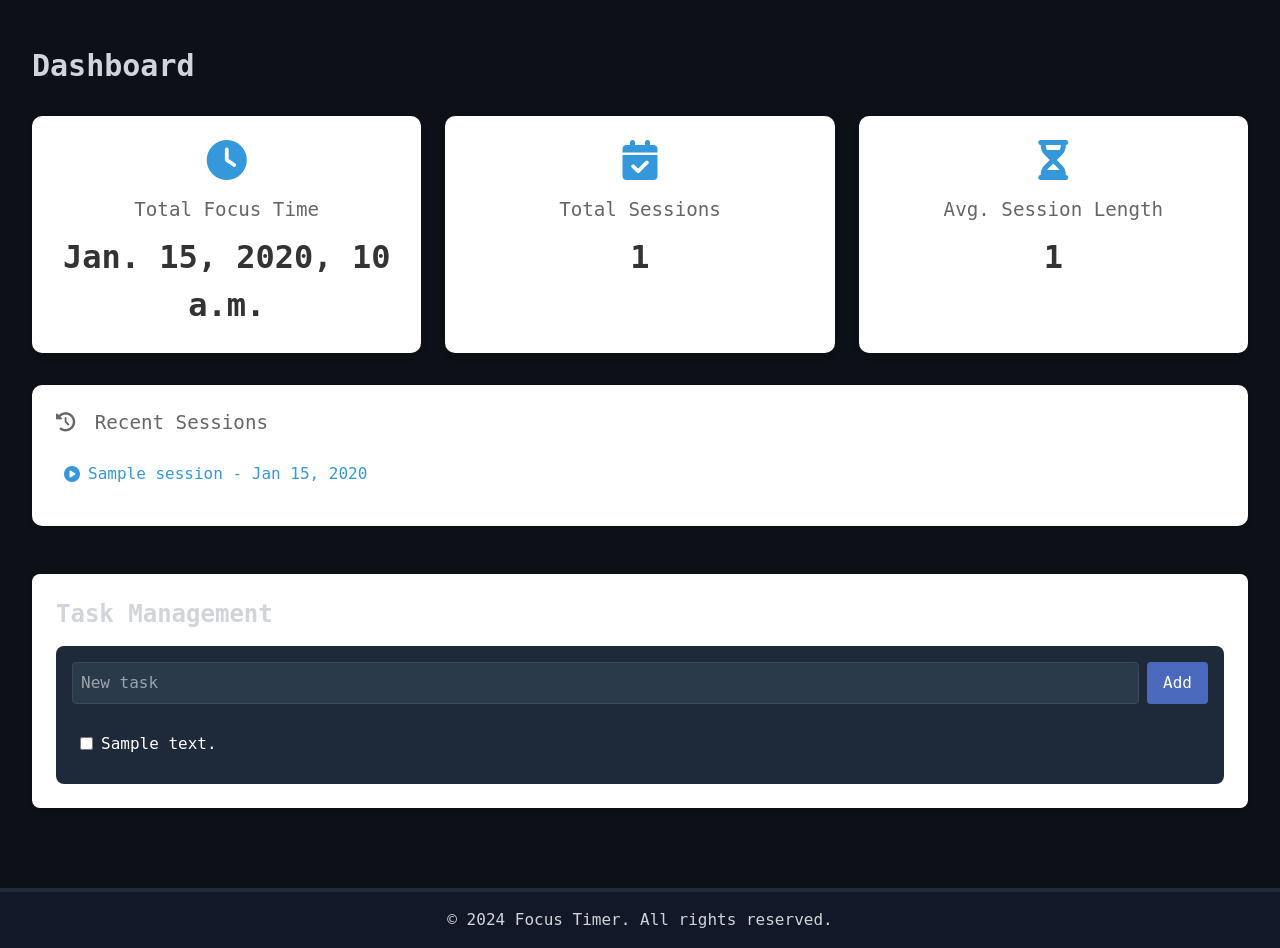
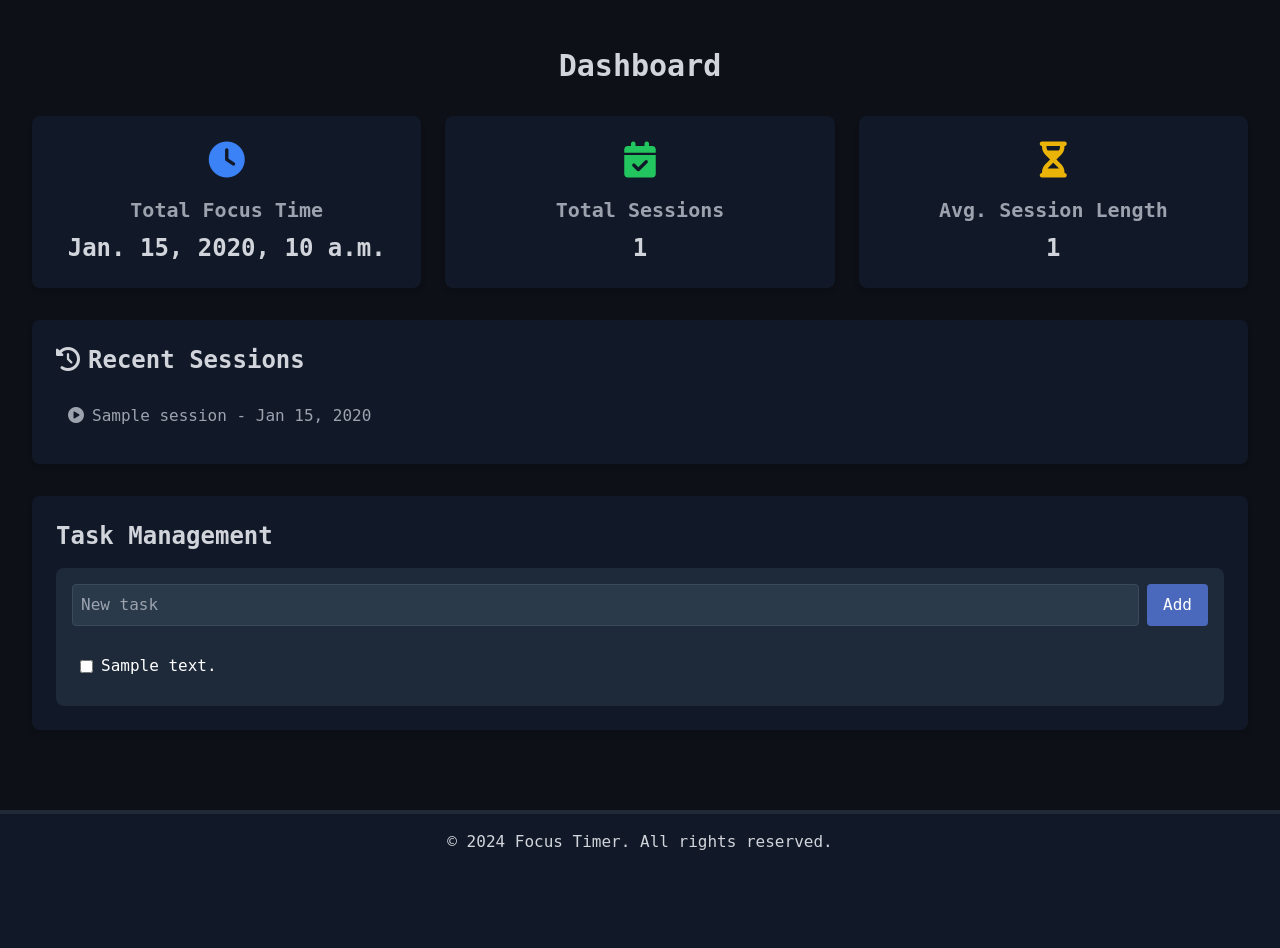
Before and after one commit to saurav-codes/focus-timer-v, a Django app: template templates/realtime_timer/dashboard.html in a window 1280 px wide. Shown: the part 68-1016 px from the top of the page. After the commit the page ends 918 px from the top, so only its background shows below. Run offline with Django 5.2, Linux system fonts and the light colour scheme; the template is opened without the code that fills it: most values are stand-ins (such as "Sample title", 1, 10 or a date in 2020); some libraries are stand-ins or nearby versions; some web fonts are replaced.

Commit message:
refactored dashboard UI

```diff
--- a/assets/css/dashboard.css
+++ /dev/null
@@ -1,125 +0,0 @@
-.dashboard-container {
-    max-width: 1200px;
-    margin: 0 auto;
-    padding: 2rem;
-    font-family: 'Arial', sans-serif;
-}
-
-.dashboard-title {
-    font-size: 2.5rem;
-    color: #333;
-    margin-bottom: 2rem;
-    text-align: center;
-    text-transform: uppercase;
-    letter-spacing: 2px;
-}
-
-.stats-grid {
-    display: grid;
-    grid-template-columns: repeat(auto-fit, minmax(250px, 1fr));
-    gap: 1.5rem;
-    margin-bottom: 2rem;
-}
-
-.stat-card {
-    background-color: #fff;
-    border-radius: 10px;
-    padding: 1.5rem;
-    box-shadow: 0 4px 6px rgba(0, 0, 0, 0.1);
-    text-align: center;
-    transition: transform 0.3s ease;
-}
-
-.stat-card:hover {
-    transform: translateY(-5px);
-}
-
-.stat-icon {
-    font-size: 2.5rem;
-    color: #3498db;
-    margin-bottom: 1rem;
-}
-
-.stat-card h3 {
-    font-size: 1.2rem;
-    color: #666;
-    margin-bottom: 0.5rem;
-}
-
-.stat-card p {
-    font-size: 2rem;
-    font-weight: bold;
-    color: #333;
-}
-
-.chart-container {
-    display: grid;
-    grid-template-columns: repeat(auto-fit, minmax(400px, 1fr));
-    gap: 2rem;
-    margin-bottom: 2rem;
-}
-
-.chart-card {
-    background-color: #fff;
-    border-radius: 10px;
-    padding: 1.5rem;
-    box-shadow: 0 4px 6px rgba(0, 0, 0, 0.1);
-}
-
-.chart-card h3 {
-    font-size: 1.2rem;
-    color: #666;
-    margin-bottom: 1rem;
-    text-align: center;
-}
-
-.recent-sessions {
-    background-color: #fff;
-    border-radius: 10px;
-    padding: 1.5rem;
-    box-shadow: 0 4px 6px rgba(0, 0, 0, 0.1);
-}
-
-.recent-sessions h3 {
-    font-size: 1.2rem;
-    color: #666;
-    margin-bottom: 1rem;
-}
-
-.recent-sessions ul {
-    list-style-type: none;
-    padding: 0;
-}
-
-.recent-sessions li {
-    margin-bottom: 0.5rem;
-    padding: 0.5rem;
-    border-radius: 5px;
-    transition: background-color 0.3s ease;
-}
-
-.recent-sessions li:hover {
-    background-color: #f0f0f0;
-}
-
-.recent-sessions a {
-    color: #3498db;
-    text-decoration: none;
-    display: flex;
-    align-items: center;
-}
-
-.recent-sessions a:hover {
-    text-decoration: underline;
-}
-
-.recent-sessions i {
-    margin-right: 0.5rem;
-}
-
-@media (max-width: 768px) {
-    .stats-grid,
-    .chart-container {
-        grid-template-columns: 1fr;
-    }
-}
--- a/templates/base.html
+++ b/templates/base.html
@@ -1,6 +1,6 @@
 {% load static %}
 <!DOCTYPE html>
-<html lang="en">
+<html lang="en" class="dark">
     <head>
         <meta charset="UTF-8">
         <meta name="viewport" content="width=device-width, initial-scale=1.0">
@@ -85,14 +85,14 @@
                 <a href="{% url 'realtime_timer:landing-page' %}" class="text-2xl font-bold pixelated">Focus Timer</a>
                 <ul class="flex space-x-4">
                     {% if user.is_authenticated %}
-                        <li><a href="{% url 'realtime_timer:session-form-view' %}" class="hover:text-dark-300 pixelated">Timer</a></li>
-                        <li><a href="{% url 'realtime_timer:sessions-list-view' %}" class="hover:text-dark-300 pixelated">Sessions</a></li>
-                        <li><a href="{% url 'realtime_timer:dashboard-view' %}" class="hover:text-dark-300 pixelated">Dashboard</a></li>
-                        <li><a class="hover:text-dark-300 pixelated">{{ user.username }}</a></li>
-                        <li><a href="{% url 'account_logout' %}" class="hover:text-dark-300 pixelated">Logout</a></li>
+                        <li><a href="{% url 'realtime_timer:session-form-view' %}" class="hover:text-dark-300 pixelated transition-colors duration-200">Timer</a></li>
+                        <li><a href="{% url 'realtime_timer:sessions-list-view' %}" class="hover:text-dark-300 pixelated transition-colors duration-200">Sessions</a></li>
+                        <li><a href="{% url 'realtime_timer:dashboard-view' %}" class="hover:text-dark-300 pixelated transition-colors duration-200">Dashboard</a></li>
+                        <li><span class="pixelated">{{ user.username }}</span></li>
+                        <li><a href="{% url 'account_logout' %}" class="hover:text-dark-300 pixelated transition-colors duration-200">Logout</a></li>
                     {% else %}
-                        <li><a href="{% url 'account_login' %}" class="hover:text-dark-300 pixelated">Login</a></li>
-                        <li><a href="{% url 'account_signup' %}" class="hover:text-dark-300 pixelated">Sign Up</a></li>
+                        <li><a href="{% url 'account_login' %}" class="hover:text-dark-300 pixelated transition-colors duration-200">Login</a></li>
+                        <li><a href="{% url 'account_signup' %}" class="hover:text-dark-300 pixelated transition-colors duration-200">Sign Up</a></li>
                     {% endif %}
                 </ul>
             </nav>
--- a/templates/realtime_timer/dashboard.html
+++ b/templates/realtime_timer/dashboard.html
@@ -1,51 +1,46 @@
 {% extends "base.html" %}
 {% load static %}
 
-{% block extra_head %}
-<link rel="stylesheet" href="{% static 'css/dashboard.css' %}">
-{% endblock extra_head %}
-
 {% block content %}
 <div class="container mx-auto px-4 py-8">
-    <h1 class="text-3xl font-bold mb-8">Dashboard</h1>
+    <h1 class="text-3xl font-bold mb-8 text-center text-dark-100">Dashboard</h1>
 
-    <div class="stats-grid">
-        <div class="stat-card">
-            <i class="fas fa-clock stat-icon"></i>
-            <h3>Total Focus Time</h3>
-            <p>{{ total_focus_time }}</p>
+    <div class="grid grid-cols-1 md:grid-cols-3 gap-6 mb-8">
+        <div class="bg-dark-700 rounded-lg shadow-md p-6 text-center">
+            <i class="fas fa-clock text-4xl text-blue-500 mb-4"></i>
+            <h3 class="text-xl font-semibold mb-2 text-dark-200">Total Focus Time</h3>
+            <p class="text-2xl font-bold text-dark-100">{{ total_focus_time }}</p>
         </div>
-        <div class="stat-card">
-            <i class="fas fa-calendar-check stat-icon"></i>
-            <h3>Total Sessions</h3>
-            <p>{{ total_sessions }}</p>
+        <div class="bg-dark-700 rounded-lg shadow-md p-6 text-center">
+            <i class="fas fa-calendar-check text-4xl text-green-500 mb-4"></i>
+            <h3 class="text-xl font-semibold mb-2 text-dark-200">Total Sessions</h3>
+            <p class="text-2xl font-bold text-dark-100">{{ total_sessions }}</p>
         </div>
-        <div class="stat-card">
-            <i class="fas fa-hourglass-half stat-icon"></i>
-            <h3>Avg. Session Length</h3>
-            <p>{{ avg_session_length }}</p>
+        <div class="bg-dark-700 rounded-lg shadow-md p-6 text-center">
+            <i class="fas fa-hourglass-half text-4xl text-yellow-500 mb-4"></i>
+            <h3 class="text-xl font-semibold mb-2 text-dark-200">Avg. Session Length</h3>
+            <p class="text-2xl font-bold text-dark-100">{{ avg_session_length }}</p>
         </div>
     </div>
 
-
-    <div class="recent-sessions">
-        <h3><i class="fas fa-history"></i> Recent Sessions</h3>
-        <ul>
+    <div class="bg-dark-700 rounded-lg shadow-md p-6 mb-8">
+        <h3 class="text-2xl font-semibold mb-4 text-dark-100"><i class="fas fa-history mr-2"></i>Recent Sessions</h3>
+        <ul class="space-y-2">
             {% for session in recent_sessions %}
-            <li>
-                <a href="{{ session.get_absolute_url }}">
-                    <i class="fas fa-play-circle"></i> {{ session.label }} - {{ session.created_at|date:"M d, Y" }}
+            <li class="hover:bg-dark-600 rounded-lg transition-colors duration-200">
+                <a href="{{ session.get_absolute_url }}" class="block p-3 text-dark-200 hover:text-dark-100">
+                    <i class="fas fa-play-circle mr-2"></i>{{ session.label }} - {{ session.created_at|date:"M d, Y" }}
                 </a>
             </li>
             {% empty %}
-            <li><i class="fas fa-exclamation-circle"></i> No recent sessions</li>
+            <li class="text-dark-300 p-3"><i class="fas fa-exclamation-circle mr-2"></i>No recent sessions</li>
             {% endfor %}
         </ul>
     </div>
 
     <!-- Task Management Section -->
-    <div class="mt-12 bg-white rounded-lg shadow-md p-6">
-        <h2 class="text-2xl font-semibold mb-4">Task Management</h2>
+    <div class="bg-dark-700 rounded-lg shadow-md p-6">
+        <h2 class="text-2xl font-semibold mb-4 text-dark-100">Task Management</h2>
         <div id="taskList" class="space-y-4">
             {% include "realtime_timer/partials/_task_list.html" with tasks=tasks %}
         </div>
```
